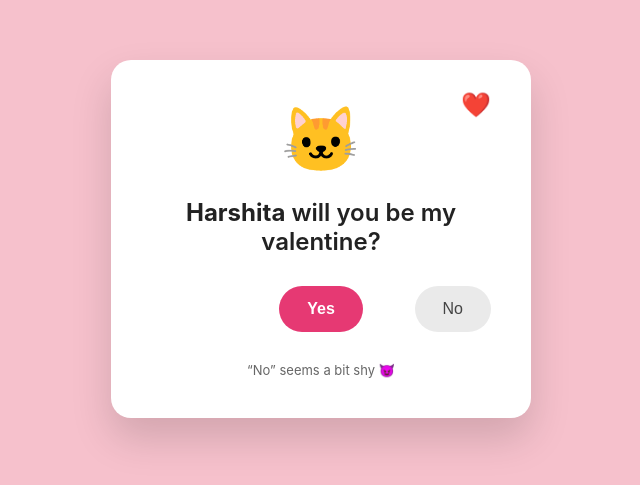
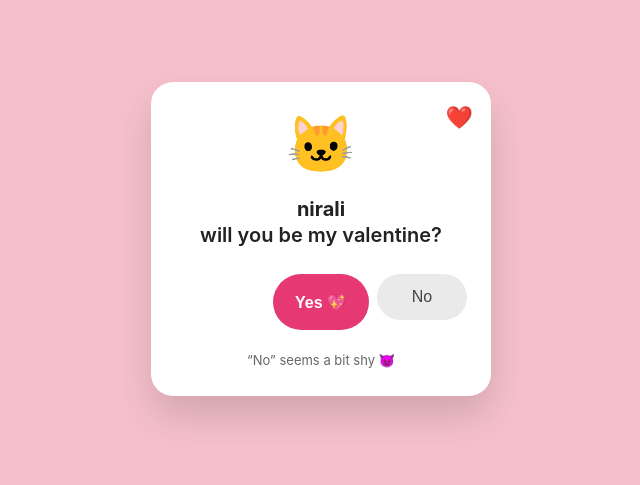
Before and after one commit to snacknojutsu/snacknojutsu.github.io, a plain HTML site: page index.html in a window 1280 px wide. Shown: the part 161-646 px from the top of the page, without its empty margins (319-959 px from the left). Drawn offline with Linux system fonts and the light colour scheme.

Commit message:
Update index.html

```diff
--- a/index.html
+++ b/index.html
@@ -2,60 +2,76 @@
 <html lang="en">
 <head>
   <meta charset="UTF-8" />
+
+  <!-- Mobile scaling -->
+  <meta name="viewport" content="width=device-width, initial-scale=1.0, maximum-scale=1.0, user-scalable=no"/>
+
   <title>Will You Be My Valentine?</title>
+
   <style>
+    * {
+      box-sizing: border-box;
+      -webkit-tap-highlight-color: transparent;
+    }
+
     body {
       margin: 0;
-      height: 100vh;
+      min-height: 100vh;
       background: #f6c1cc;
       display: flex;
       align-items: center;
       justify-content: center;
       font-family: -apple-system, BlinkMacSystemFont, "Segoe UI", Roboto, sans-serif;
+      padding: 16px;
     }
 
     .card {
       background: #fff;
-      padding: 40px 50px;
-      border-radius: 20px;
+      padding: 28px 24px;
+      border-radius: 22px;
       text-align: center;
       box-shadow: 0 20px 40px rgba(0,0,0,0.15);
       position: relative;
-      width: 320px;
+      width: 100%;
+      max-width: 340px;
     }
 
     .face {
-      font-size: 64px;
+      font-size: 56px;
       position: relative;
     }
 
     .heart {
       position: absolute;
-      right: -10px;
-      top: -10px;
-      font-size: 24px;
+      right: -6px;
+      top: -6px;
+      font-size: 22px;
     }
 
     h2 {
-      margin: 20px 0 30px;
+      margin: 18px 0 26px;
       font-weight: 600;
       color: #222;
+      font-size: 20px;
+      line-height: 1.3;
     }
 
     .buttons {
       display: flex;
       justify-content: center;
-      gap: 20px;
+      gap: 16px;
       position: relative;
+      height: 56px;
     }
 
     button {
       border: none;
-      padding: 14px 28px;
+      padding: 14px 22px;
       font-size: 16px;
       border-radius: 999px;
       cursor: pointer;
       transition: all 0.2s ease;
+      min-width: 90px;
     }
 
     #yes {
@@ -64,24 +80,32 @@
       font-weight: 600;
     }
 
-    #yes:hover {
-      transform: scale(1.05);
+    #yes:active {
+      transform: scale(0.95);
     }
 
     #no {
       background: #eaeaea;
       color: #444;
       position: absolute;
-      right: -10px;
+      right: 0;
     }
 
     .hint {
-      margin-top: 30px;
+      margin-top: 22px;
       font-size: 13px;
       color: #666;
     }
+
+    /* Mobile specific tweaks */
+    @media (max-width: 400px) {
+      .face { font-size: 48px; }
+      h2 { font-size: 18px; }
+      button { font-size: 15px; }
+    }
   </style>
 </head>
+
 <body>
 
   <div class="card">
@@ -91,12 +115,13 @@
     </div>
 
     <h2>
-      <strong>Harshita</strong> will you be my valentine?
+      <strong>nirali</strong><br>
+      will you be my valentine?
     </h2>
 
     <div class="buttons">
-      <button id="yes" onclick="yesClicked()">Yes</button>
-      <button id="no" onmouseover="moveNo()">No</button>
+      <button id="yes" onclick="yesClicked()">Yes 💖</button>
+      <button id="no" ontouchstart="moveNo()" onmouseover="moveNo()">No</button>
     </div>
 
     <div class="hint">“No” seems a bit shy 😈</div>
@@ -105,8 +130,13 @@
   <script>
     function moveNo() {
       const noBtn = document.getElementById("no");
-      const x = Math.random() * 120 - 60;
-      const y = Math.random() * 80 - 40;
+
+      const maxX = 120;
+      const maxY = 60;
+
+      const x = Math.random() * maxX - maxX/2;
+      const y = Math.random() * maxY - maxY/2;
+
       noBtn.style.transform = `translate(${x}px, ${y}px)`;
     }
 
@@ -117,11 +147,15 @@
           align-items:center;
           justify-content:center;
           height:100vh;
-          font-family:sans-serif;
+          font-family:-apple-system, BlinkMacSystemFont, 'Segoe UI', Roboto, sans-serif;
           background:#f6c1cc;
           text-align:center;
+          padding:20px;
         ">
-          <h1>💖 YAY! 💖<br>Best Valentine Ever 🥹</h1>
+          <h1 style="font-size:34px; line-height:1.3;">
+            💖 YAY! 💖<br>
+            Best Valentine Ever 🥹
+          </h1>
         </div>
       `;
     }
```
